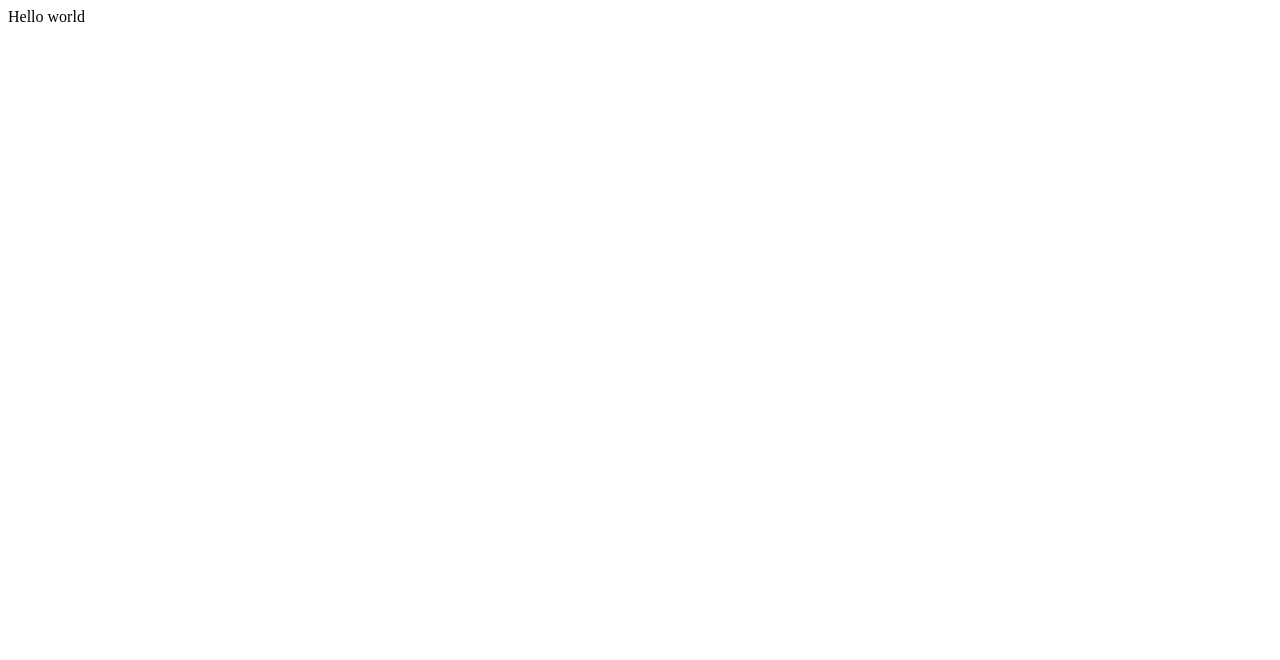
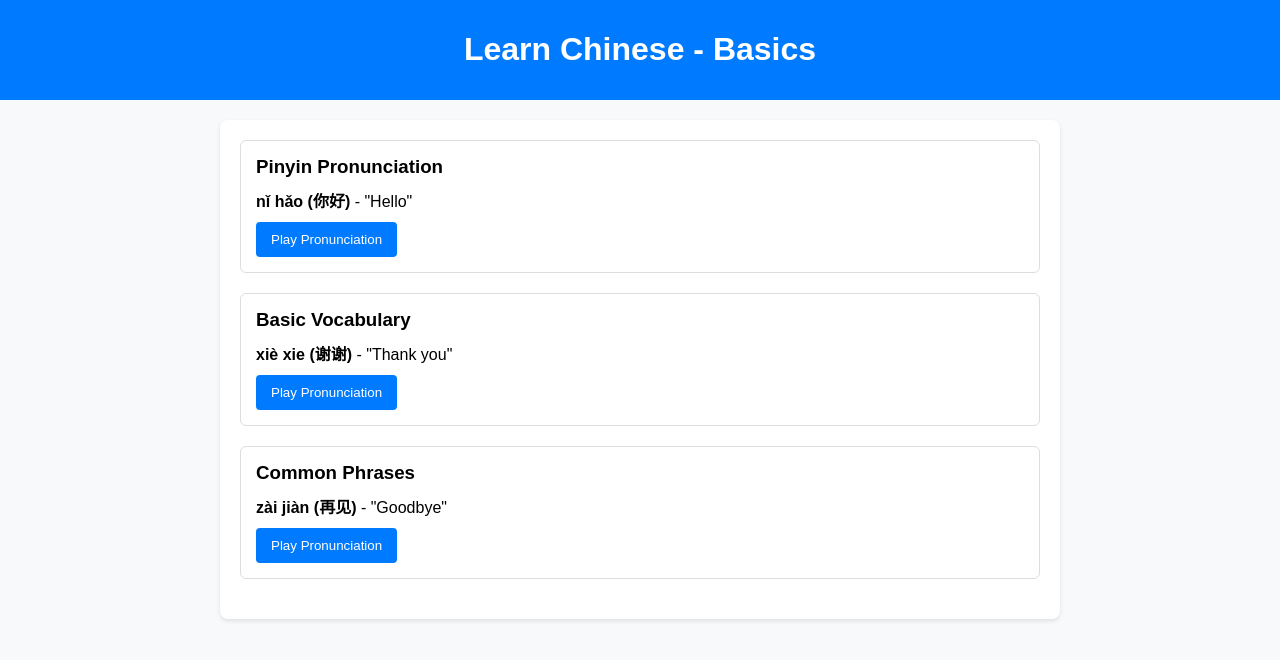
Before and after one commit to caspia82vs/learn-chinese, a plain HTML site: page index.html in a window 1280 px wide. Drawn offline with Linux system fonts and the light colour scheme.

Commit message:
Initial commit

```diff
--- a/index.html
+++ b/index.html
@@ -1,16 +1,110 @@
 <!DOCTYPE html>
-<html>
+<html lang="en">
 
 <head>
-  <meta charset="utf-8">
-  <meta name="viewport" content="width=device-width">
-  <title>replit</title>
-  <link href="style.css" rel="stylesheet" type="text/css" />
+    <meta charset="UTF-8">
+    <meta name="viewport" content="width=device-width, initial-scale=1.0">
+    <title>Learn Chinese</title>
+    <style>
+        body {
+            font-family: Arial, sans-serif;
+            margin: 0;
+            padding: 0;
+            background-color: #f8f9fa;
+        }
+
+        header {
+            background-color: #007bff;
+            color: white;
+            padding: 10px 20px;
+            text-align: center;
+        }
+
+        .container {
+            margin: 20px auto;
+            max-width: 800px;
+            padding: 20px;
+            background-color: white;
+            box-shadow: 0 2px 4px rgba(0, 0, 0, 0.1);
+            border-radius: 8px;
+        }
+
+        .card {
+            margin-bottom: 20px;
+            padding: 15px;
+            border: 1px solid #ddd;
+            border-radius: 6px;
+        }
+
+        .card h3 {
+            margin: 0 0 10px;
+        }
+
+        .card p {
+            margin: 0;
+        }
+
+        .audio-container {
+            margin-top: 10px;
+        }
+
+        button {
+            background-color: #007bff;
+            color: white;
+            border: none;
+            padding: 10px 15px;
+            cursor: pointer;
+            border-radius: 4px;
+        }
+
+        button:hover {
+            background-color: #0056b3;
+        }
+    </style>
 </head>
 
 <body>
-  Hello world
-  <script src="script.js"></script>
+
+    <header>
+        <h1>Learn Chinese - Basics</h1>
+    </header>
+
+    <div class="container">
+        <div class="card">
+            <h3>Pinyin Pronunciation</h3>
+            <p><b>nǐ hǎo (你好)</b> - "Hello"</p>
+            <div class="audio-container">
+                <audio id="helloAudio" src="audio/hello.mp3"></audio>
+                <button onclick="playAudio('helloAudio')">Play Pronunciation</button>
+            </div>
+        </div>
+
+        <div class="card">
+            <h3>Basic Vocabulary</h3>
+            <p><b>xiè xie (谢谢)</b> - "Thank you"</p>
+            <div class="audio-container">
+                <audio id="thankYouAudio" src="audio/thankyou.mp3"></audio>
+                <button onclick="playAudio('thankYouAudio')">Play Pronunciation</button>
+            </div>
+        </div>
+
+        <div class="card">
+            <h3>Common Phrases</h3>
+            <p><b>zài jiàn (再见)</b> - "Goodbye"</p>
+            <div class="audio-container">
+                <audio id="goodbyeAudio" src="audio/goodbye.mp3"></audio>
+                <button onclick="playAudio('goodbyeAudio')">Play Pronunciation</button>
+            </div>
+        </div>
+    </div>
+
+    <script>
+        function playAudio(audioId) {
+            const audio = document.getElementById(audioId);
+            audio.play();
+        }
+    </script>
+
 </body>
 
 </html>
```
Also changed, not shown: 3 other files.
